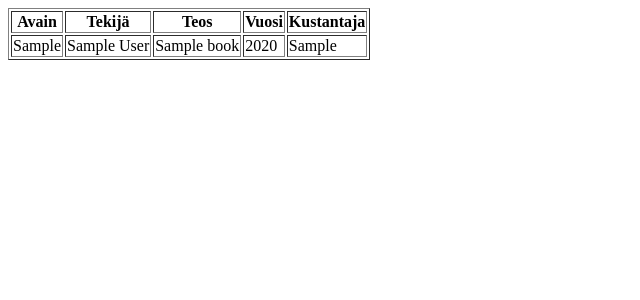
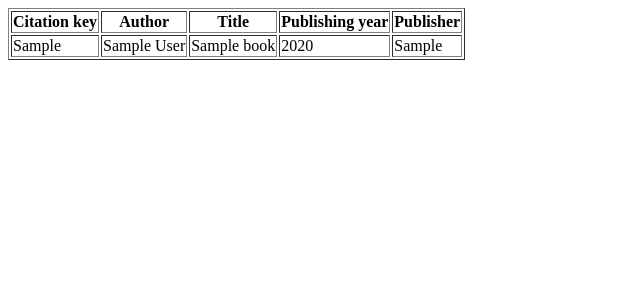
Before and after one commit to nessamerivirta/jugu_miniprojekti, a Flask app: page /view_books in a window 1280 px wide. Shown: the top 300 px of the page, without its empty margins (0-640 px from the left). Run offline with Flask 3, Linux system fonts and the light colour scheme; tables that the repository leaves empty hold one stand-in row (values such as "Sample post").

Commit message:
Language changed for books.html

```diff
--- a/src/templates/books.html
+++ b/src/templates/books.html
@@ -1,19 +1,19 @@
 <!DOCTYPE html>
-<html lang="fi">
+<html lang="en">
 <head>
   <meta charset="UTF-8">
-  <title>Kirjaviittaukset</title>
+  <title>Book references</title>
 </head>
 <body>
 
   {% if books %}
     <table border="1">
       <tr>
-        <th>Avain</th>
-        <th>Tekijä</th>
-        <th>Teos</th>
-        <th>Vuosi</th>
-        <th>Kustantaja</th>
+        <th>Citation key</th>
+        <th>Author</th>
+        <th>Title</th>
+        <th>Publishing year</th>
+        <th>Publisher</th>
       </tr>
       {% for book in books %}
         <tr>
@@ -26,7 +26,7 @@
       {% endfor %}
     </table>
   {% else %}
-    <p>Ei kirjoja vielä.</p>
+    <p>No books added yet.</p>
   {% endif %}
 </body>
 </html>
```
